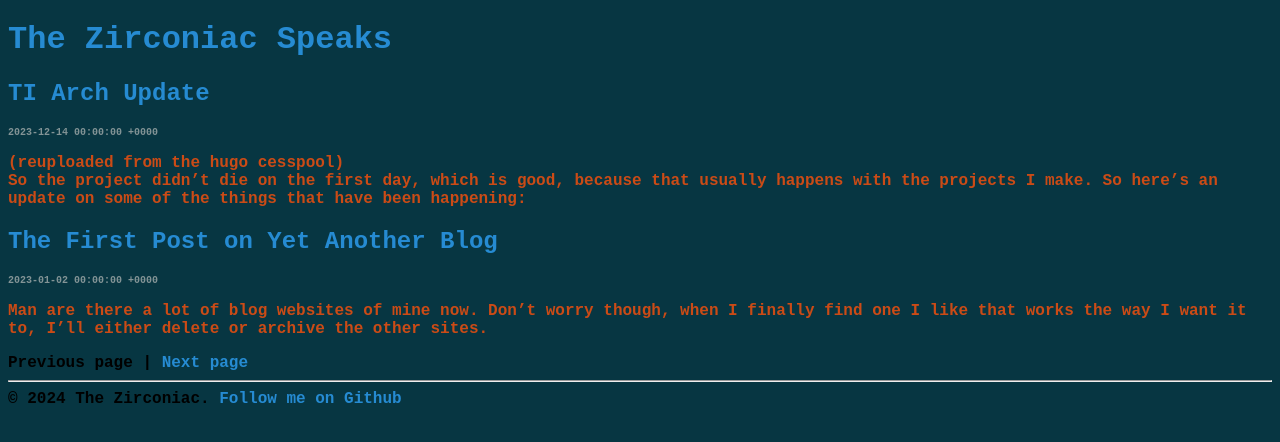
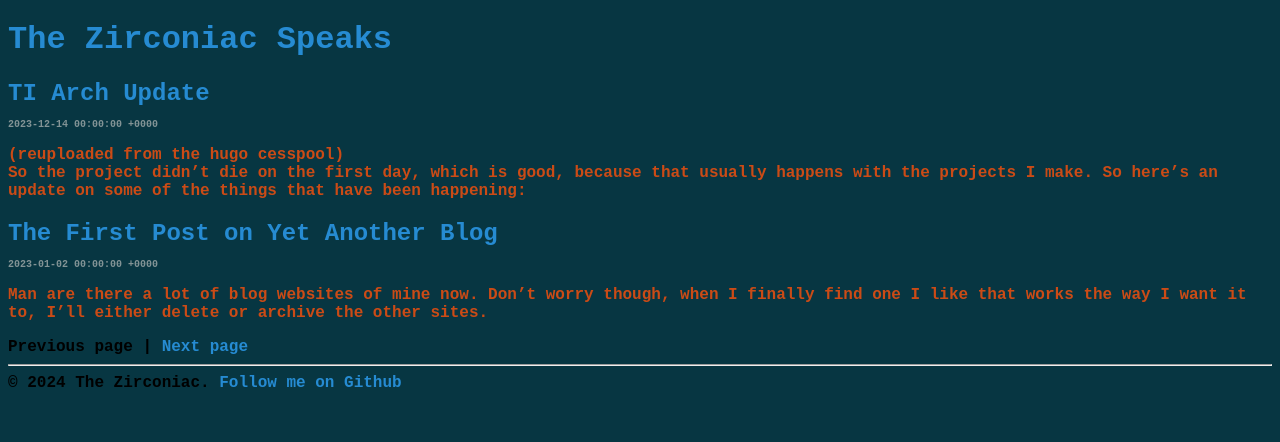
Before and after one commit to ZirconiaCubed3v2/ZirconiaCubed3v2.github.io, a Jekyll site: the page built from index.html, in a window 1280 px wide. Shown: the top 442 px of the page. Built offline with Jekyll 4.4.1, drawn with Linux system fonts in a browser that asks for light colours; the list of posts is cut into pages by our own code.

Commit message:
Update index.html

```diff
--- a/index.html
+++ b/index.html
@@ -3,7 +3,7 @@ layout: default
 ---
 
 {% for post in paginator.posts %}
-  <h2><a href="{{ post.url }}">{{ post.title }}</a></h2>
+  <h2 style="margin-bottom: 0.5em"><a href="{{ post.url }}">{{ post.title }}</a></h2>
   <p id="date">{{ post.date }}</p>
   {{ post.excerpt }}
 {% endfor %}
```
